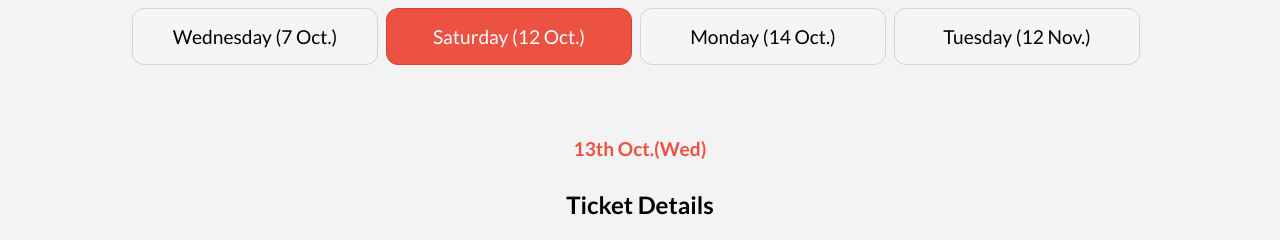
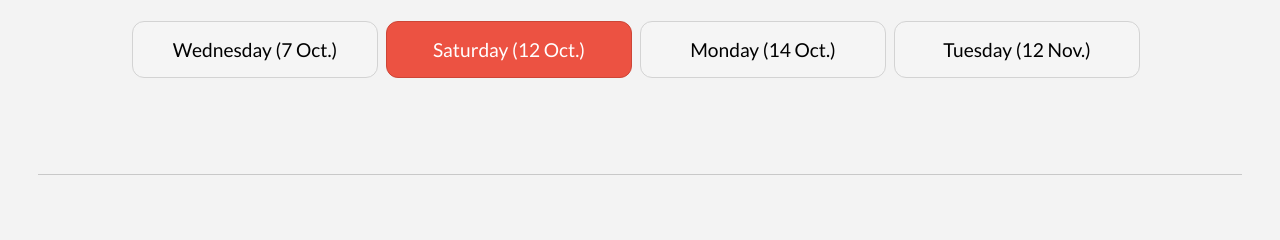
Before and after one commit to Trast00/reimangined-conference, a website: page schedule.html in a window 1280 px wide. Shown: the part 245-485 px from the top of the page. Drawn offline with Linux system fonts and the light colour scheme.

Commit message:
Update desktop version: to make hr visible

```diff
--- a/media.css
+++ b/media.css
@@ -31,7 +31,7 @@
   }
 
   #main-nav .toggleNav,
-  hr {
+  #main-nav hr {
     display: none;
   }
 
--- a/style.css
+++ b/style.css
@@ -209,7 +209,7 @@ span {
 }
 
 .section-title {
-  font-size: 1.5rem;
+  font-size: 2.2rem;
   margin-top: 30px;
   text-align: center;
 }
@@ -743,6 +743,7 @@ tbody input {
   flex-wrap: wrap;
   list-style: none;
   margin-top: 24px;
+  margin-bottom: 60px;
 }
 
 .day {
```
